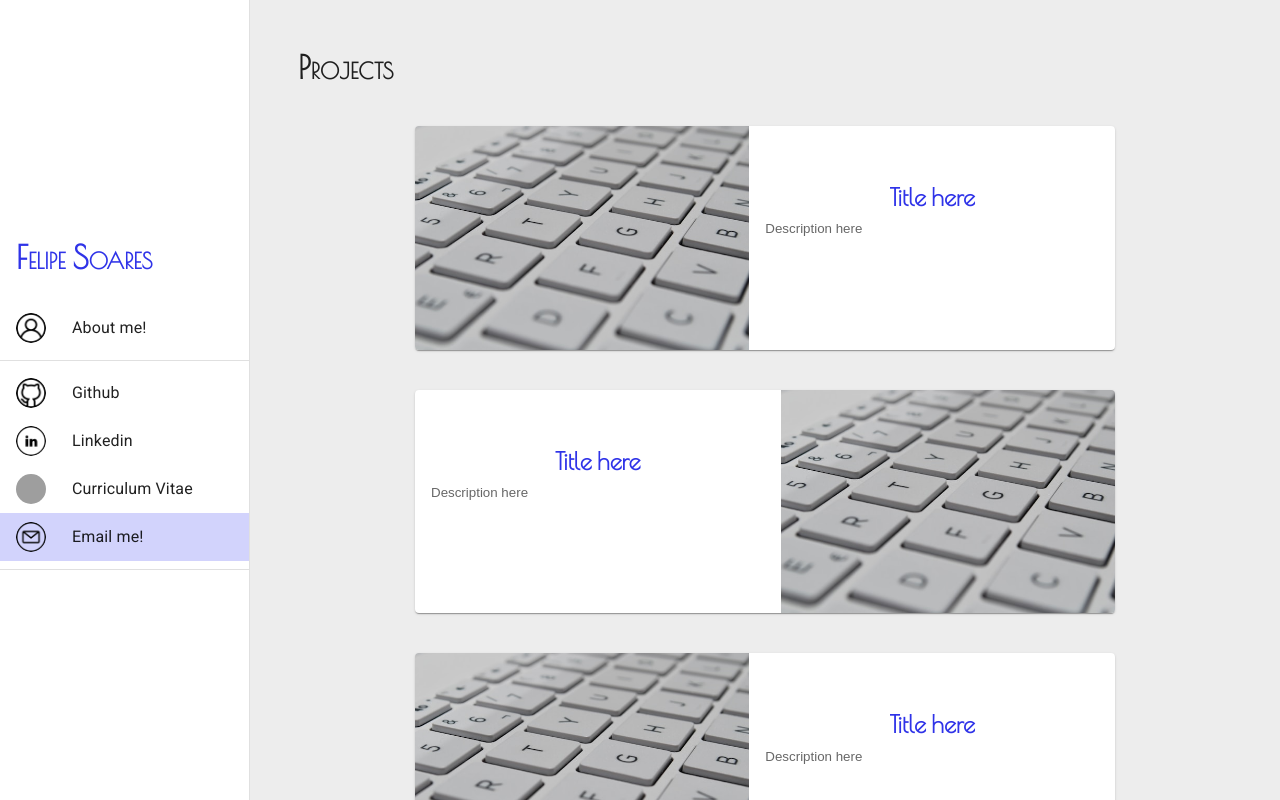
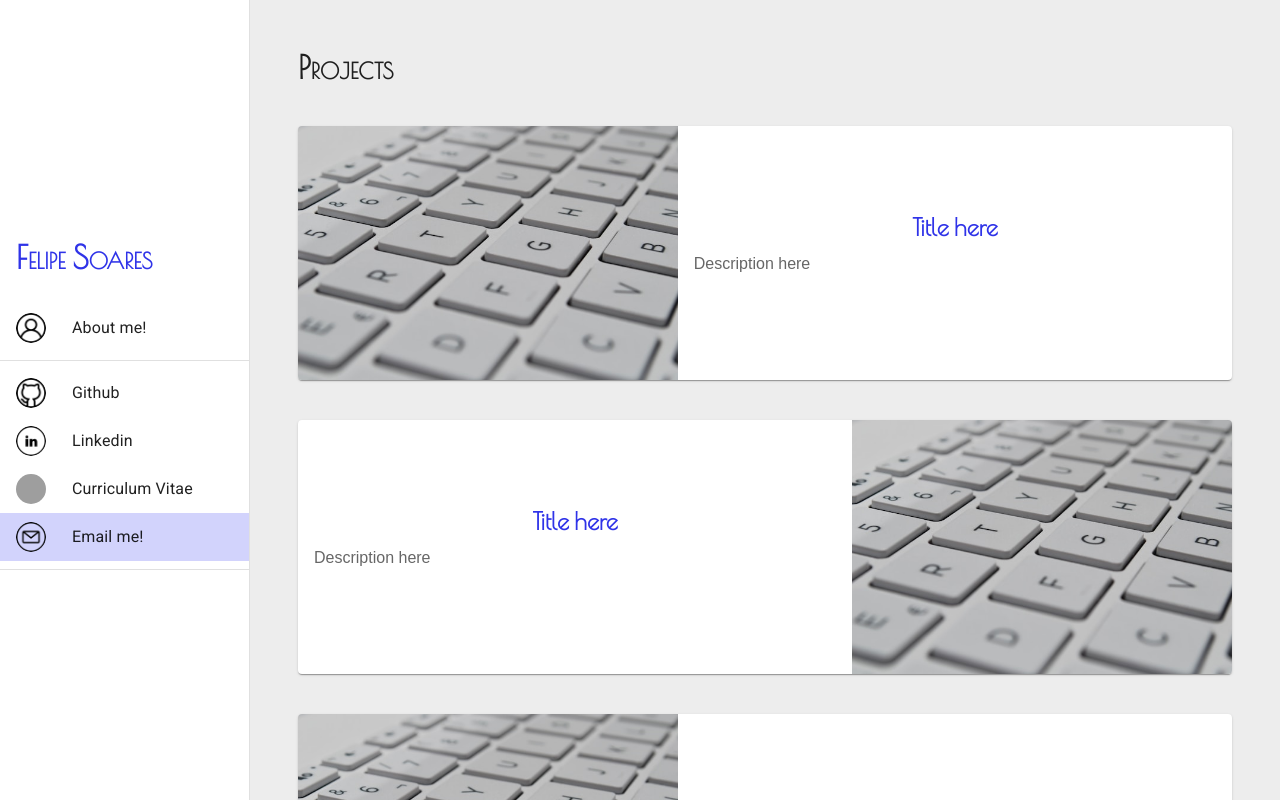
Before and after one commit to felipe31/felipesoar.es, a Next.js app: page / in a window 1280 px wide. Shown: the top 800 px of the page. Built offline with nearby package versions, Linux system fonts and the light colour scheme; no server answers; grey boxes are pictures that could not be loaded.

Commit message:
Fix font and box sizes

```diff
--- a/src/styles/globals.css
+++ b/src/styles/globals.css
@@ -110,8 +110,10 @@ a {
 }
 
 .card-description {
-  margin-bottom: 50px;
+  margin-bottom: 10px;
   text-align: justify;
+  font-size: medium;
+  line-height: 1.6;
 }
 
 .site-name,
@@ -143,8 +145,8 @@ a {
 
 .card-item {
   margin: 40px auto;
-  max-width: 700px;
-  max-height: 300px;
+  max-width: 1080px;
+  /* max-height: 300px; */
 }
 
 .card-item a {
```
